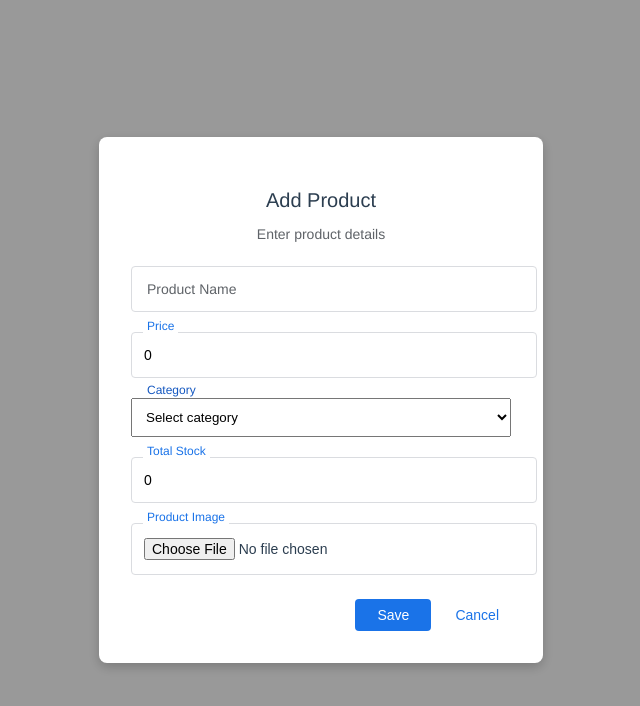
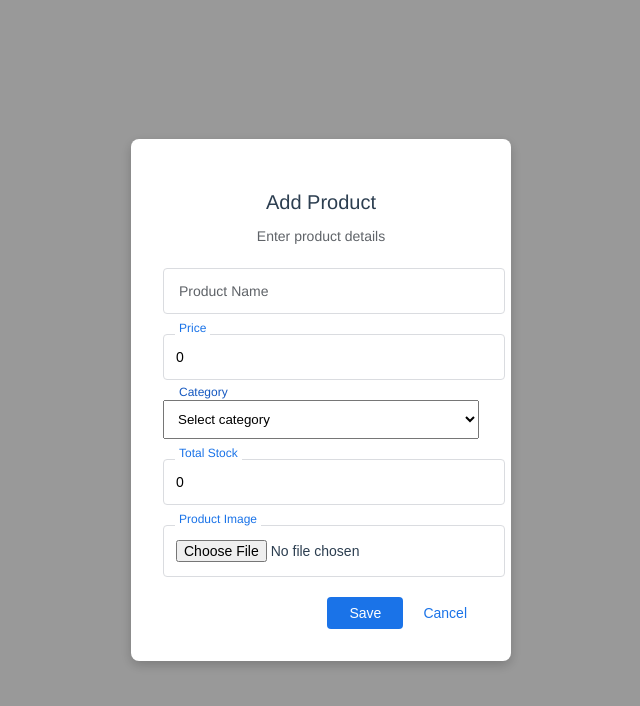
Before and after one commit to prabhprabhakar426/test_folder, a Vue app in the folder frontend/: page /products/addProducts in a window 1280 px wide. Shown: the top 706 px of the page, without its empty margins (319-959 px from the left). Built offline with nearby package versions, Linux system fonts and the light colour scheme.

Commit message:
small fixes

```diff
--- a/frontend/src/components/AddProduct.vue
+++ b/frontend/src/components/AddProduct.vue
@@ -164,9 +164,11 @@ import { api } from '../utils/interceptor';
 }
 
 .add-product-card {
-  width: 380px;
+  width: 90%;
+  max-width: 380px;
+  padding: 2rem;
+  box-sizing: border-box;
   background: #fff;
-  padding: 32px;
   border-radius: 8px;
   box-shadow: 0 4px 12px rgba(0, 0, 0, 0.2);
 }
@@ -235,9 +237,9 @@ import { api } from '../utils/interceptor';
 
 .actions {
   display: flex;
+  flex-wrap: wrap; /* buttons will wrap on small width */
+  gap: 0.5rem;
   justify-content: flex-end;
-  gap: 12px;
-  margin-top: 24px;
 }
 
 .primary-btn {
```
Also changed, not shown: 9 other files (tests, documents, lock files or other folders).
